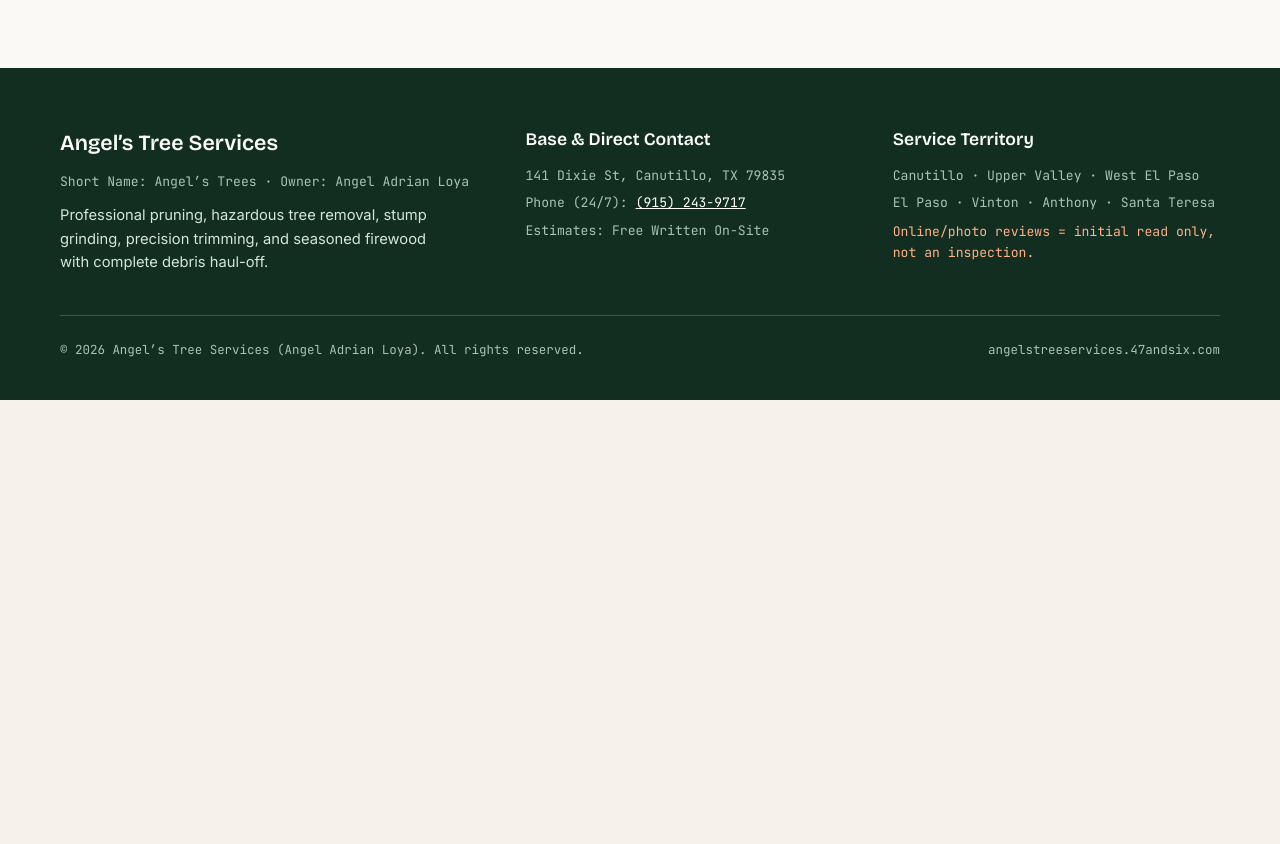
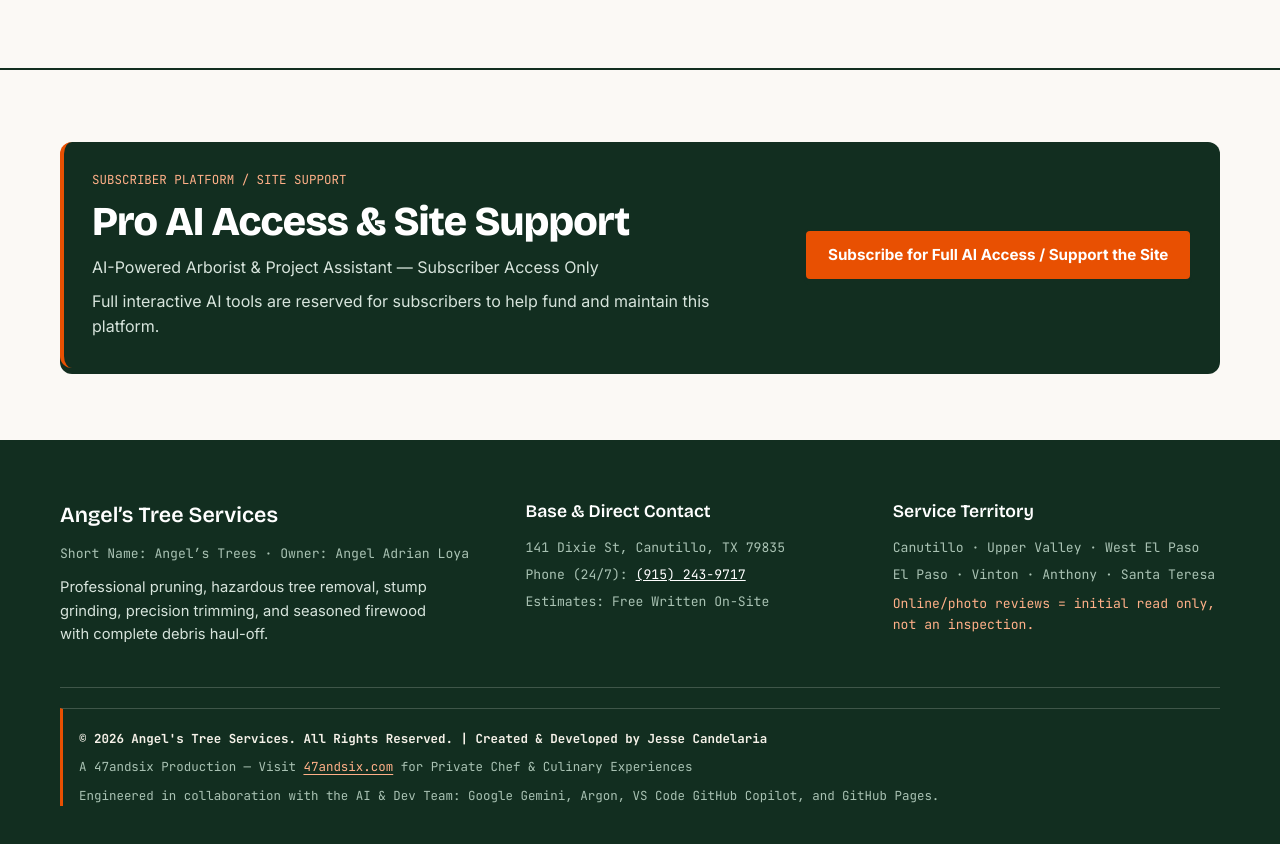
Before and after one commit to sustasis/Solution1, a plain HTML site: page index.html in a window 1280 px wide. Shown: the part 4907-5751 px from the top of the page. Before the commit the page ends 5307 px from the top, so only its background shows below. Drawn offline with nearby package versions, Linux system fonts and the light colour scheme.

Commit message:
Add subscriber AI access support banner

```diff
--- a/index.html
+++ b/index.html
@@ -920,6 +920,80 @@
         grid-template-columns: 1fr;
       }
     }
+    .ai-support-card {
+      display: grid;
+      grid-template-columns: 1fr;
+      align-items: center;
+      gap: 1.25rem;
+      padding: 1.75rem;
+      background: var(--forest);
+      border-left: 4px solid var(--safety-orange);
+      border-radius: var(--radius-md);
+      box-shadow: var(--shadow-card);
+      color: var(--parchment-light);
+    }
+
+    .ai-support-kicker {
+      display: block;
+      margin-bottom: 0.55rem;
+      color: #FFB088;
+      font-family: var(--font-mono);
+      font-size: 0.78rem;
+      text-transform: uppercase;
+    }
+
+    .ai-support-card h2 {
+      margin: 0 0 0.65rem;
+      color: #fff;
+    }
+
+    .ai-support-card p {
+      max-width: 68ch;
+      margin: 0;
+      color: #D7E4DC;
+    }
+
+    .ai-support-detail {
+      margin-top: 0.5rem !important;
+    }
+
+    .ai-support-card .btn {
+      text-align: center;
+    }
+
+    @media (min-width: 921px) {
+      .ai-support-card {
+        grid-template-columns: minmax(0, 1fr) auto;
+      }
+    }
+
+    .footer-credits {
+      display: grid;
+      gap: 0.55rem;
+      margin-top: 1.25rem;
+      padding: 1.25rem 0 0 1rem;
+      border-top: 1px solid rgba(246, 242, 233, 0.2);
+      border-left: 3px solid var(--safety-orange);
+      font-family: var(--font-mono);
+      font-size: 0.78rem;
+      line-height: 1.6;
+      color: #A9C2B3;
+    }
+
+    .footer-credits p {
+      margin: 0;
+    }
+
+    .footer-credits .footer-credit-primary {
+      color: var(--parchment);
+      font-weight: 700;
+    }
+
+    .footer-credits a {
+      color: #FFB088;
+      text-decoration: underline;
+      text-underline-offset: 3px;
+    }
   </style>
 </head>
 <body>
@@ -1386,6 +1460,19 @@
         </div>
       </div>
     </section>
+    <section class="section section-alt" aria-labelledby="ai-support-title">
+      <div class="container">
+        <div class="ai-support-card">
+          <div>
+            <span class="ai-support-kicker">Subscriber Platform / Site Support</span>
+            <h2 id="ai-support-title" class="section-title">Pro AI Access &amp; Site Support</h2>
+            <p>AI-Powered Arborist &amp; Project Assistant — Subscriber Access Only</p>
+            <p class="ai-support-detail">Full interactive AI tools are reserved for subscribers to help fund and maintain this platform.</p>
+          </div>
+          <a class="btn btn-orange" href="https://47andsix.com" target="_blank" rel="noopener noreferrer">Subscribe for Full AI Access / Support the Site</a>
+        </div>
+      </div>
+    </section>
   </main>
 
   <!-- Footer -->
@@ -1417,9 +1504,10 @@
         </div>
       </div>
 
-      <div class="footer-bottom">
-        <span>© <span id="year"></span> Angel’s Tree Services (Angel Adrian Loya). All rights reserved.</span>
-        <span>angelstreeservices.47andsix.com</span>
+      <div class="footer-credits">
+        <p class="footer-credit-primary">© 2026 Angel's Tree Services. All Rights Reserved. | Created &amp; Developed by Jesse Candelaria</p>
+        <p>A 47andsix Production — Visit <a href="https://47andsix.com" target="_blank" rel="noopener noreferrer">47andsix.com</a> for Private Chef &amp; Culinary Experiences</p>
+        <p>Engineered in collaboration with the AI &amp; Dev Team: Google Gemini, Argon, VS Code GitHub Copilot, and GitHub Pages.</p>
       </div>
     </div>
   </footer>
```
